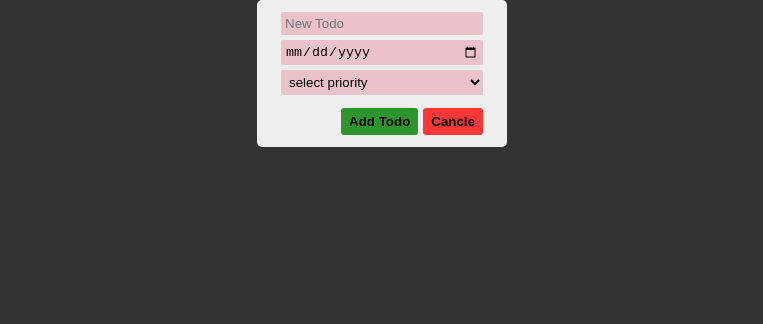
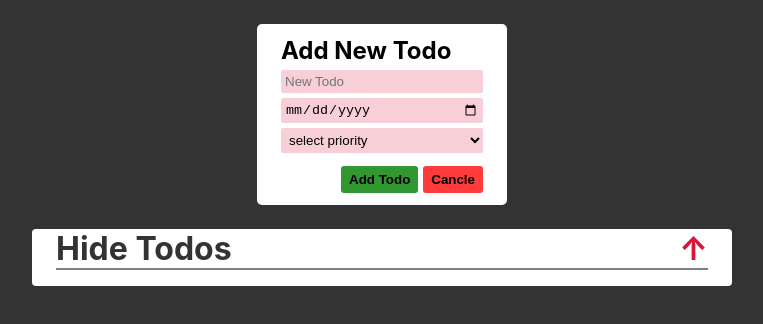
Before and after one commit to Maheshkumar-WD/Practice, a React (Create React App) app in the folder React JS/props_drill_lifting_state_up/: page / in a window 1280 px wide. Both pictures are taken after a click on the button "Add New Todo". Shown: the top 324 px of the page, without its empty margins (258-1021 px from the left). Built offline with nearby package versions, Linux system fonts and the light colour scheme.

Commit message:
added functionality to show and hide todos and displaying todos

```diff
--- a/React JS/props_drill_lifting_state_up/src/App.js
+++ b/React JS/props_drill_lifting_state_up/src/App.js
@@ -1,8 +1,8 @@
 
 import { useState } from 'react';
 import './App.css';
-import NewTodo from './components/Todos/NewTodo';
 import FormWrapper from './components/wrappers/FormWrapper';
+import TodoWrapper from './components/wrappers/TodoWrapper';
 
 function App() {
   let [todos,setTodos] = useState([]);
@@ -16,6 +16,7 @@ function App() {
   return (
     <div className="App">
        <FormWrapper onSubmit={onSubmit} />
+       <TodoWrapper todos={todos} />
 
     </div>
   );
--- a/React JS/props_drill_lifting_state_up/src/components/Todos/NewTodo.jsx
+++ b/React JS/props_drill_lifting_state_up/src/components/Todos/NewTodo.jsx
@@ -22,6 +22,7 @@ const NewTodo = ({onSubmit,onClose}) => {
   return (
     <>
         <form onSubmit={handleSubmit} >
+            <h2>Add New Todo</h2>
             <input placeholder='New Todo' onChange={handleChange} type="text" name="title" id="title" value={formData.title} required />
             <input onChange={handleChange} type="date" name="date" id="date" value={formData.date} required />
             <select onChange={handleChange} name='priority' id='priority' value={formData.priority} required>
--- a/React JS/props_drill_lifting_state_up/src/components/Todos/NewTodo.module.css
+++ b/React JS/props_drill_lifting_state_up/src/components/Todos/NewTodo.module.css
@@ -5,7 +5,7 @@ form{
 
     padding: 12px 24px;
     width: 250px;
-    background-color: #eee;
+    background-color: #fff;
     border-radius: 5px;
     margin: auto;
 }.form_actions{
--- a/React JS/props_drill_lifting_state_up/src/components/Todos/TodoItem.jsx
+++ b/React JS/props_drill_lifting_state_up/src/components/Todos/TodoItem.jsx
@@ -0,0 +1,24 @@
+import React from 'react'
+import classes from "./TodoItem.module.css";
+const TodoItem = ({todo}) => {
+    let priorityClass = "";
+    if(todo.priority==="low"){
+        priorityClass = classes.priority_low;
+    }else if(todo.priority === "medium"){
+        priorityClass = classes.priority_medium;
+    }else {
+        priorityClass = classes.priority_high;
+    }
+  return (
+    <div className={`${classes.todo} ${priorityClass}`}>
+        <div className=''>
+
+        <h2>{todo.title}</h2>
+        <span>{todo.date}</span>
+        </div>
+        <div className="actions"><button>Edit</button><button>Delete</button></div>
+    </div>
+  )
+}
+
+export default TodoItem
--- /dev/null
+++ b/React JS/props_drill_lifting_state_up/src/components/Todos/TodoItem.module.css
@@ -0,0 +1,41 @@
+.todo{
+    display: flex;
+    justify-content: space-between;
+    gap: 5px;
+    padding: 0 4px;
+    border-radius: 8px 0px 0px 8px;
+    border: 1px solid gray;
+    padding-left: 12px;
+    position:relative;
+}
+
+.todo.priority_low::before{
+    border-radius: 8px 0px 0px 8px;
+
+    content:"";
+    position: absolute;
+    left: 0;top: 0;
+    height: 100%;
+    width: 8px;
+    background-color: green;
+}
+.todo.priority_medium::before {
+    border-radius: 8px 0px 0px 8px;
+
+    content:"";
+    position: absolute;
+    left: 0;top: 0;
+    height: 100%;
+    width: 8px;
+    background-color: orange;
+}
+.todo.priority_high::before{
+    border-radius: 8px 0px 0px 8px;
+
+    content:"";
+    position: absolute;
+    left: 0;top: 0;
+    height: 100%;
+    width: 8px;
+    background-color: red;
+}
--- /dev/null
+++ b/React JS/props_drill_lifting_state_up/src/components/Todos/TodoList.module.css
@@ -0,0 +1,9 @@
+.todos{
+    margin: 8px 0px 8px 0px;
+    display: flex;
+    flex-direction: column;
+    gap: 4px;
+    height: auto;
+    max-height: 500px;
+    overflow-y: auto;
+}
--- a/React JS/props_drill_lifting_state_up/src/components/Todos/TodosList.jsx
+++ b/React JS/props_drill_lifting_state_up/src/components/Todos/TodosList.jsx
@@ -0,0 +1,16 @@
+import React from 'react'
+import TodoItem from './TodoItem'
+import classes from "./TodoList.module.css"
+const TodosList = ({todos}) => {
+    todos = todos.sort((a,b)=>new Date(a.date).getTime() - new Date(b.date).getTime() );
+    console.log(todos);
+  return (
+    <div className={classes.todos}>
+        {todos.map(todo=>{
+            return <TodoItem key={todo} todo={todo} />
+        })}
+    </div>
+  )
+}
+
+export default TodosList
--- /dev/null
+++ b/React JS/props_drill_lifting_state_up/src/components/wrappers/TodoWrapper.jsx
@@ -0,0 +1,14 @@
+import React, { useState } from 'react'
+import classes from "./TodoWrapper.module.css"
+import TodosList from '../Todos/TodosList';
+const TodoWrapper = ({todos}) => {
+    let [showTodoItems,setShowTodoItems] = useState(true);
+  return (
+    <div className={classes.Wrapper}>
+        <h1 className={`${classes.arrow} `} ><span>{showTodoItems?"Hide Todos":"Show Todos"}</span><span onClick={()=>setShowTodoItems(prev=>!prev)}>{showTodoItems ?<>&uarr;</>:<>&darr;</>}</span></h1>
+        {showTodoItems && <TodosList todos={todos} />}
+    </div>
+  )
+}
+
+export default TodoWrapper
--- /dev/null
+++ b/React JS/props_drill_lifting_state_up/src/components/wrappers/TodoWrapper.module.css
@@ -0,0 +1,19 @@
+.Wrapper{
+    width: 700px;
+    overflow: hidden;
+    background-color: White;
+    margin: auto;
+    margin-top: 24px;
+    padding: 0 24px;
+    border-radius: 4px;
+}
+.arrow{
+    color: #333;
+    display: flex;
+    justify-content: space-between;
+    border-bottom: 2px solid gray;
+}
+.arrow span:nth-child(2){
+    color: crimson;
+    cursor: pointer;
+}
--- a/React JS/props_drill_lifting_state_up/src/components/wrappers/formWrapper.module.css
+++ b/React JS/props_drill_lifting_state_up/src/components/wrappers/formWrapper.module.css
@@ -3,6 +3,7 @@
     flex-direction: column;
     gap: 5px;
     align-items: center;
+    margin-top: 24px;
 }
 .form_btn{
     padding:  6px;
```
